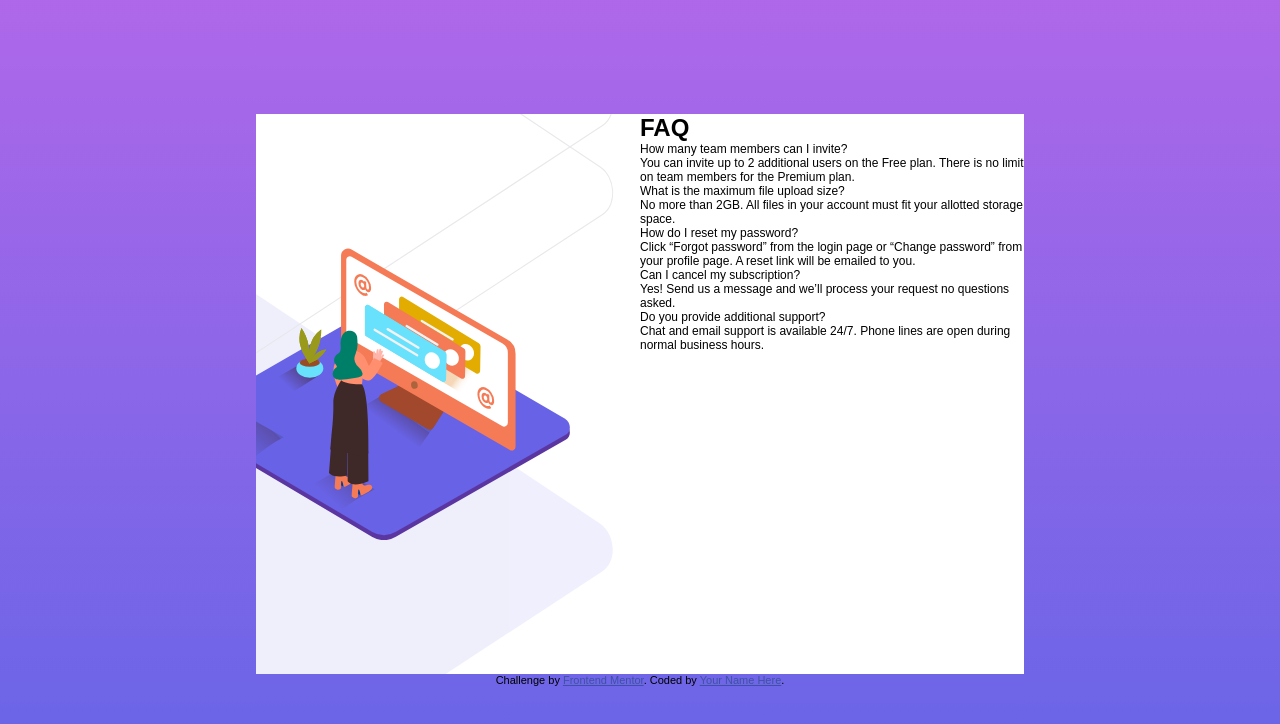
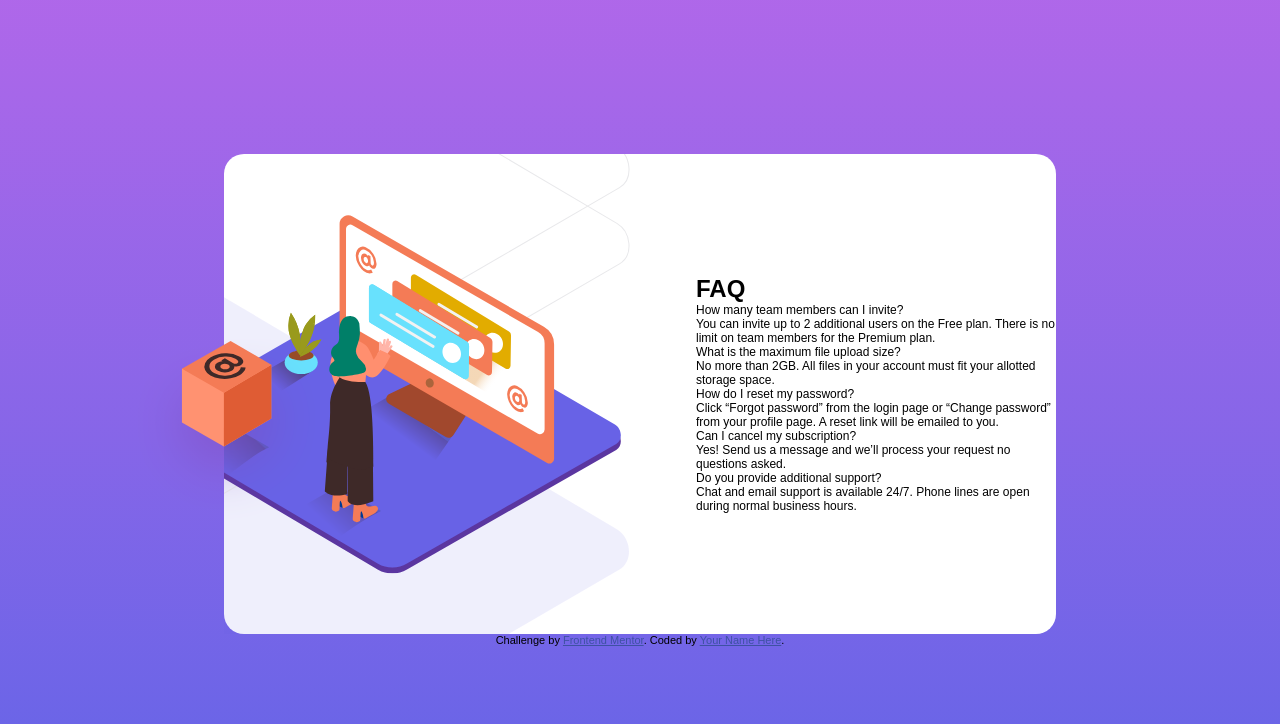
Before and after one commit to krishna-nayak/faq-accordion-card-main, a plain HTML site: page index.html in a window 1280 px wide. Drawn offline with Linux system fonts and the light colour scheme.

Commit message:
better image positioning

```diff
--- a/index.html
+++ b/index.html
@@ -23,34 +23,37 @@
     </head>
     <body>
         <div class="container">
+            <img class="box" src="images/illustration-box-desktop.svg" alt="box" />
             <div class="grid-container">
-                <!-- <div class="box-image"></div> -->
-                <div class="image"></div>
+                <div class="left-image">
+                    <img class="woman-image" src="images/illustration-woman-online-desktop.svg" alt="worman-image" srcset="" />
+                </div>
+
                 <div class="faq">
                     <h1>FAQ</h1>
                     <div class="questions">
-                        <div class="q1">
+                        <div class="q1 question">
                             <p>How many team members can I invite?</p>
                             <p class="a1">
                                 You can invite up to 2 additional users on the Free plan. There is no limit on team members for the Premium plan.
                             </p>
                         </div>
-                        <div class="q2">
+                        <div class="q2 question">
                             <p>What is the maximum file upload size?</p>
                             <p class="a2">No more than 2GB. All files in your account must fit your allotted storage space.</p>
                         </div>
-                        <div class="q3">
+                        <div class="q3 question">
                             <p>How do I reset my password?</p>
                             <p class="a3">
                                 Click “Forgot password” from the login page or “Change password” from your profile page. A reset link will be emailed
                                 to you.
                             </p>
                         </div>
-                        <div class="q4">
+                        <div class="q4 question">
                             <p>Can I cancel my subscription?</p>
                             <p class="a4">Yes! Send us a message and we’ll process your request no questions asked.</p>
                         </div>
-                        <div class="q5">
+                        <div class="q5 question">
                             <p>Do you provide additional support?</p>
                             <p class="a5">Chat and email support is available 24/7. Phone lines are open during normal business hours.</p>
                         </div>
--- a/style.css
+++ b/style.css
@@ -17,42 +17,52 @@ body {
     align-items: center;
 }
 .container {
-    height: 70vh; /* need to remove */
-    width: 60%;
+    position: relative;
+    height: 60vh;
+    width: 65%;
     background-color: white;
-    background-image: url("images/bg-pattern-desktop.svg");
-    background-repeat: no-repeat;
-    background-size: 130% 200%;
-    background-position: left -50vw top 65%;
     margin: 0 auto;
+    border-radius: 20px;
 }
 
-/* .box-image {
-    width: 50%;
-    height: auto;
-    background-image: url("images/illustration-box-desktop.svg");
-    background-repeat: no-repeat;
-    background-size: contain;
-    background-position: center;
-    position: absolute;
-    top: 30%;
-    z-index: 1;
-} */
 .grid-container {
+    position: relative;
     height: 100%;
     display: grid;
     grid-template-columns: repeat(2, 1fr);
     grid-auto-rows: auto;
-    z-index: 0;
+    overflow: hidden;
 }
-.image {
-    background-image: url("images/illustration-woman-online-desktop.svg");
+
+.left-image {
+    position: relative;
+    background-image: url("images/bg-pattern-desktop.svg");
     background-repeat: no-repeat;
-    background-size: contain;
-    background-position: center;
-    background-position-x: -70px;
-    grid-column: span 1;
+    background-size: 966px 200%;
+    background-position-x: -70vh;
+    background-position-y: 60%;
 }
+.bg-image {
+    position: relative;
+    width: 100%;
+    right: 500px;
+}
+.woman-image {
+    width: 472px;
+    position: relative;
+    top: 50%;
+    transform: translate(-75px, -50%);
+}
+.box {
+    position: absolute;
+    top: 50%;
+    transform: translate(-93px, -30%);
+    z-index: 1;
+}
+
 .faq {
     grid-column: span 1;
+    display: flex;
+    flex-direction: column;
+    justify-content: center;
 }
```
